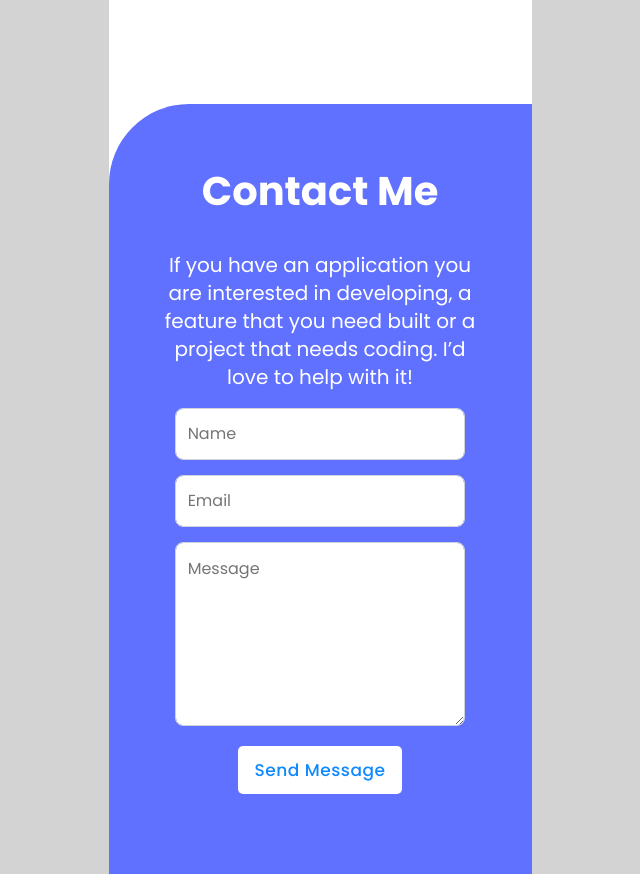
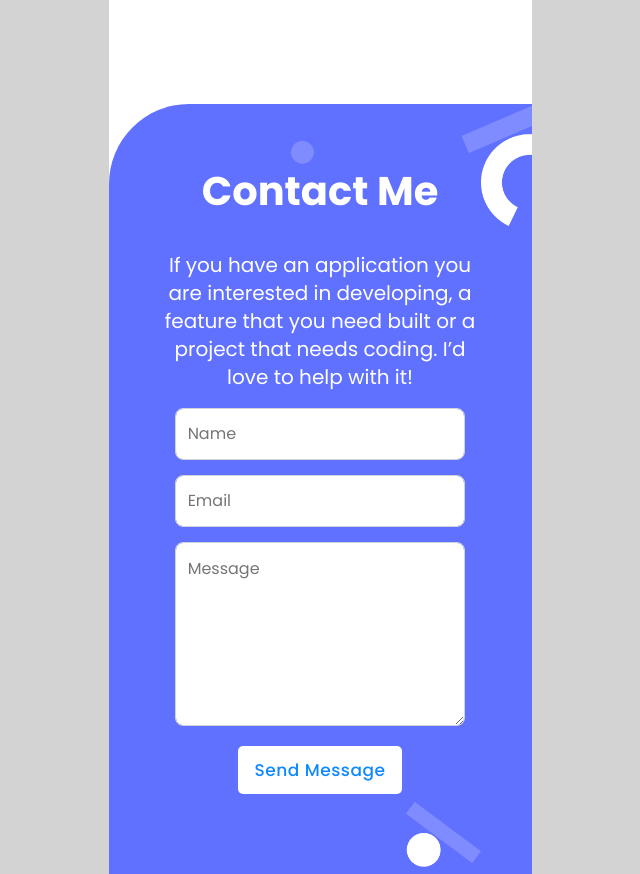
Before and after one commit to SMAbbasHussain/Portfolio-Project, a website: page src/index.html in a window 1280 px wide. Shown: the part 3696-4570 px from the top of the page, without its empty margins (344-984 px from the left). Drawn offline with Linux system fonts and the light colour scheme.

Commit message:
Added contact form background

```diff
--- a/src/style.css
+++ b/src/style.css
@@ -480,6 +480,10 @@ header {
   border-radius: 80px 0 0 0;
   overflow: hidden;
   margin: 0 auto;
+  background-image: url("Icons/contact\ form\ shapes-mobile@2x.png");
+  background-size: contain;
+  background-position: right;
+  background-repeat: no-repeat;
 }
 
 .form {
```
Also changed, not shown: src/index.html (+12 -3 lines), src/Icons/contact form shapes-mobile@2x.png (added).
